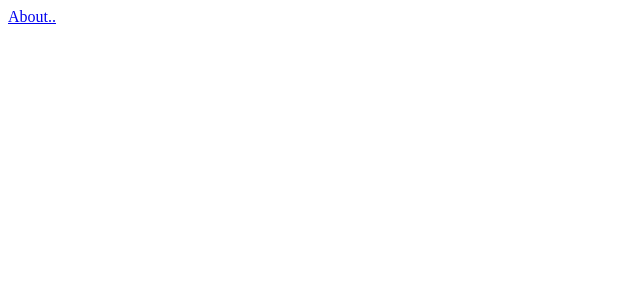
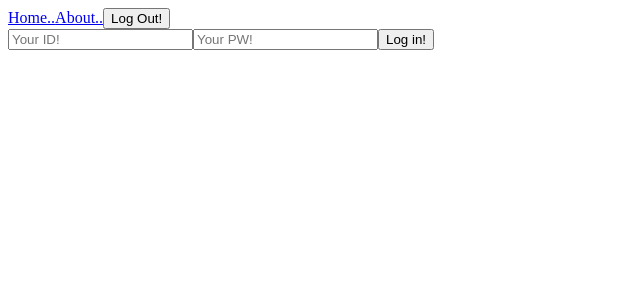
Before and after one commit to SoJuSo/prgrms_vue, a Vue app: page /login in a window 1280 px wide. Before the commit this address had no page. Shown: the top 300 px of the page, without its empty margins (0-640 px from the left). Built offline with nearby package versions, Linux system fonts and the light colour scheme; sample sign-in values are in the browser's storage; the HTML template or start-up script is replaced by a standard one.

Commit message:
Day51_2_1

```diff
--- a/package.json
+++ b/package.json
@@ -27,6 +27,7 @@
   },
   "dependencies": {
     "vue": "^3.3.8",
-    "vue-router": "^4.0.13"
+    "vue-router": "^4.0.13",
+    "vuex": "^4.0.2"
   }
 }
--- a/src/App.vue
+++ b/src/App.vue
@@ -1,14 +1,28 @@
 <template>
+  <RouterLink to="/">Home..</RouterLink>
   <RouterLink to="/about">About..</RouterLink>
+  <button v-if="!isLoggedIn" @click="logIn">Log In!</button>
+  <button v-else @click="logOut">Log Out!</button>
   <RouterView />
 </template>
 
 <script>
 export default {
-  data() {
-    return {
-      msg: "Hello Vue!",
-    };
+  computed: {
+    isLoggedIn() {
+      return this.$store.state.user.isLoggedIn;
+    },
+  },
+  created() {
+    this.$store.dispatch("user/initialize");
+  },
+  methods: {
+    logIn() {
+      this.$router.push("/login");
+    },
+    logOut() {
+      this.$store.dispatch("user/logOut");
+    },
   },
 };
 </script>
--- a/src/main.js
+++ b/src/main.js
@@ -1,7 +1,10 @@
 import { createApp } from "vue";
 import App from "~/App";
+import store from "~/store";
 import router from "~/routes";
+import "~/routes/guards";
 
 const app = createApp(App);
+app.use(store);
 app.use(router);
 app.mount("#app");
--- /dev/null
+++ b/src/routes/Home.vue
@@ -0,0 +1,3 @@
+<template>
+  <h1>Home~</h1>
+</template>
--- /dev/null
+++ b/src/routes/LogIn.vue
@@ -0,0 +1,26 @@
+<template>
+  <form @submit.prevent>
+    <input v-model="userId" type="text" placeholder="Your ID!" />
+    <input v-model="userPW" type="password" placeholder="Your PW!" />
+    <button @click="logIn">Log in!</button>
+  </form>
+</template>
+
+<script>
+export default {
+  data() {
+    return {
+      userId: "",
+      userPW: "",
+    };
+  },
+  methods: {
+    logIn() {
+      this.$store.dispatch("user/logIn", {
+        id: this.userId,
+        pw: this.userPW,
+      });
+    },
+  },
+};
+</script>
--- /dev/null
+++ b/src/routes/guards.js
@@ -0,0 +1,15 @@
+import router from "./index";
+import store from "~/store";
+
+router.beforeEach((to) => {
+  // to 접근하려는 페이지 정보
+  // from 이전 페이지 정보
+  // next 해당 페이지로 넘어가는 기능, 하지만 굳이 사용 X
+  console.log(store);
+  if (to.meta.requiresAuth && !store.state.user.isLoggedIn) {
+    return {
+      path: "/login",
+      query: { redirect: to.fullPath },
+    };
+  }
+});
--- a/src/routes/index.js
+++ b/src/routes/index.js
@@ -15,14 +15,28 @@ export default createRouter({
 
 // HTML 5 mode
 import { createRouter, createWebHistory } from "vue-router";
+import Home from "./Home";
 import About from "./About";
+import LogIn from "./LogIn";
 
 export default createRouter({
   history: createWebHistory(),
   routes: [
     {
+      path: "/",
+      component: Home,
+    },
+    {
       path: "/about",
       component: About,
+      meta: {
+        // 필요한 정보
+        requiresAuth: true,
+      },
+    },
+    {
+      path: "/login",
+      component: LogIn,
     },
   ],
 });
--- /dev/null
+++ b/src/store/index.js
@@ -0,0 +1,8 @@
+import { createStore } from "vuex";
+import user from "./user";
+
+export default createStore({
+  modules: {
+    user,
+  },
+});
--- /dev/null
+++ b/src/store/user.js
@@ -0,0 +1,44 @@
+import router from "~/routes";
+
+export default {
+  namespaced: true,
+  state() {
+    return {
+      isLoggedIn: false,
+    };
+  },
+  mutations: {
+    updateLoggedIn(state, payload) {
+      state.isLoggedIn = payload;
+    },
+  },
+  actions: {
+    initialize({ commit }) {
+      if (localStorage.getItem("isLoggedIn")) {
+        commit("updateLoggedIn", true);
+      }
+    },
+    logIn({ commit }, payload) {
+      const { id, pw } = payload;
+      if (id && pw) {
+        localStorage.setItem("isLoggedIn", true);
+        commit("updateLoggedIn", true);
+        const { redirect } = router.currentRoute.value.query; // 구조분해
+        if (redirect) {
+          router.push(redirect);
+        } else {
+          console.log(`?`);
+          router.push("/");
+        }
+      }
+    },
+    logOut({ commit }) {
+      localStorage.removeItem("isLoggedIn");
+      commit("updateLoggedIn", false);
+      const { requiresAuth } = router.currentRoute.value.meta;
+      if (requiresAuth) {
+        router.push("/");
+      }
+    },
+  },
+};
```
Also changed, not shown: 1 other file (tests, documents, lock files or other folders).
